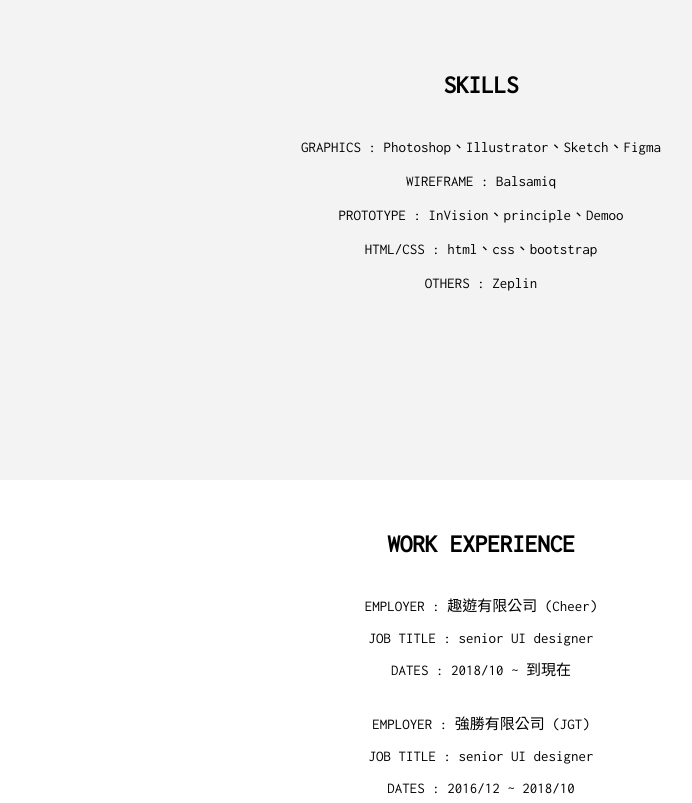
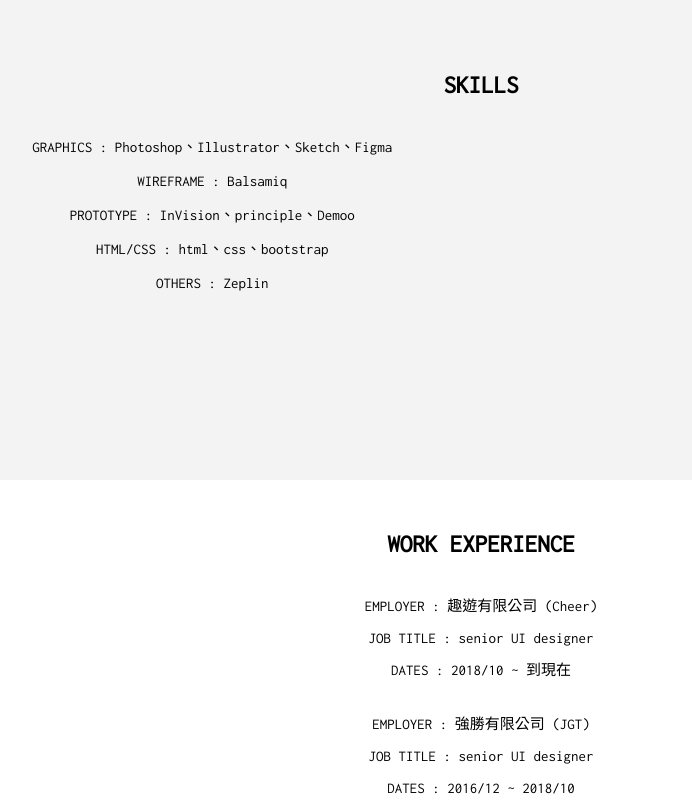
Before and after one commit to fionayaha/fionayaha.github.io, a plain HTML site: page index.html in a window 1280 px wide. Shown: the part 720-1523 px from the top of the page, without its empty margins (159-851 px from the left). Drawn offline with Linux system fonts and the light colour scheme.

Commit message:
go 02/05 3

```diff
--- a/css/default.css
+++ b/css/default.css
@@ -304,7 +304,7 @@ main{
 }
 .about__skills{
   max-width: 640px;
-  margin: 0 auto;
+  margin: 0 4%;
 }
 .about__skills li {
   margin-top: 10px;
```
